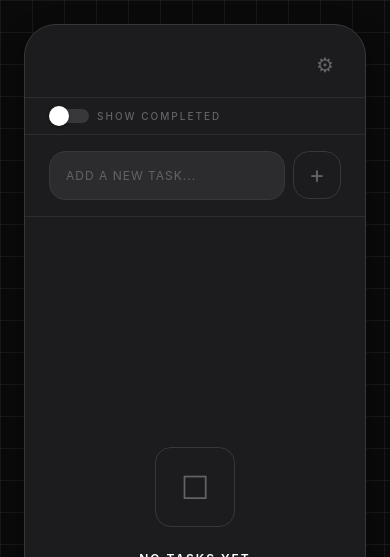
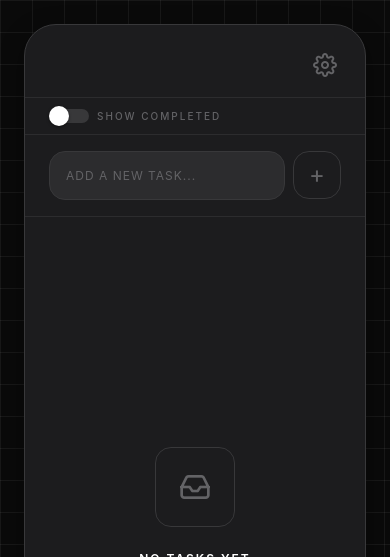
Before and after one commit to dh1011/mytasks, a React Native app: screen / in a window 390 px wide. Shown: the top 557 px of the page. Built offline with nearby package versions, Linux system fonts and the light colour scheme; what expo-notifications would draw is missing.

Commit message:
fix: resolve linting errors and apply design updates

```diff
--- a/App.tsx
+++ b/App.tsx
@@ -1,4 +1,5 @@
 import React, { useState } from 'react';
+import { Feather } from '@expo/vector-icons';
 import {
   View,
   Text,
@@ -97,7 +98,7 @@ export default function App() {
                     style={styles.settingsButton}
                     onPress={() => setShowSettings(true)}
                   >
-                    <Text style={styles.settingsIcon}>⚙</Text>
+                    <Feather name="settings" size={24} color={theme.colors.textMuted} />
                   </TouchableOpacity>
                 </View>
               </View>
@@ -247,10 +248,7 @@ const styles = StyleSheet.create({
     alignItems: 'center',
     justifyContent: 'center',
   },
-  settingsIcon: {
-    fontSize: theme.fontSize.xl,
-    color: theme.colors.textMuted,
-  },
+
   listContainer: {
     flex: 1,
   },
--- a/components/TaskItem.tsx
+++ b/components/TaskItem.tsx
@@ -1,4 +1,5 @@
 import React from 'react';
+import { Feather } from '@expo/vector-icons';
 import {
     View,
     Text,
@@ -18,7 +19,6 @@ interface TaskItemProps {
 
 import DateTimePicker, { DateTimePickerEvent } from '@react-native-community/datetimepicker';
 import { NotificationService } from '../services/NotificationService';
-import { Platform } from 'react-native';
 
 export function TaskItem({ task, onToggle, onUpdate, onDelete }: TaskItemProps) {
     const [scaleAnim] = React.useState(() => new Animated.Value(1));
@@ -74,7 +74,7 @@ export function TaskItem({ task, onToggle, onUpdate, onDelete }: TaskItemProps)
             >
                 {/* Linear iconography - thin outline checkbox */}
                 <View style={[styles.checkbox, task.completed && styles.checkboxCompleted]}>
-                    {task.completed && <Text style={styles.checkmark}>✓</Text>}
+                    {task.completed && <Feather name="check" size={12} color={theme.colors.background} strokeWidth={4} />}
                 </View>
                 <Text style={[styles.title, task.completed && styles.titleCompleted]}>
                     {task.title}
@@ -86,9 +86,13 @@ export function TaskItem({ task, onToggle, onUpdate, onDelete }: TaskItemProps)
                 onPress={handleReminderConfig}
             >
                 <View style={styles.reminderContainer}>
-                    <Text style={[styles.actionIcon, hasReminder && styles.activeIcon]}>
-                        {hasReminder ? '🔔' : '🔕'}
-                    </Text>
+                    <View style={styles.actionIconContainer}>
+                        {hasReminder ? (
+                            <Feather name="bell" size={16} color={theme.colors.primary} />
+                        ) : (
+                            <Feather name="bell-off" size={16} color={theme.colors.textMuted} />
+                        )}
+                    </View>
                     {hasReminder && (
                         <Text style={styles.reminderText}>
                             {new Date(task.reminderAt!).toLocaleTimeString([], { hour: '2-digit', minute: '2-digit' })}
@@ -111,7 +115,7 @@ export function TaskItem({ task, onToggle, onUpdate, onDelete }: TaskItemProps)
                 onPress={() => onDelete(task.id)}
                 hitSlop={{ top: 10, bottom: 10, left: 10, right: 10 }}
             >
-                <Text style={styles.deleteText}>×</Text>
+                <Feather name="x" size={20} color={theme.colors.textMuted} />
             </TouchableOpacity>
         </Animated.View>
     );
@@ -148,11 +152,6 @@ const styles = StyleSheet.create({
         backgroundColor: theme.colors.success,
         borderColor: theme.colors.success,
     },
-    checkmark: {
-        color: theme.colors.background,
-        fontSize: 12,
-        fontWeight: theme.fontWeight.bold,
-    },
     title: {
         flex: 1,
         fontSize: theme.fontSize.md,
@@ -168,12 +167,9 @@ const styles = StyleSheet.create({
         padding: theme.spacing.xs,
         marginLeft: theme.spacing.sm,
     },
-    actionIcon: {
-        fontSize: 18,
-        color: theme.colors.textMuted,
-    },
-    activeIcon: {
-        color: theme.colors.primary,
+    actionIconContainer: {
+        justifyContent: 'center',
+        alignItems: 'center',
     },
     reminderContainer: {
         flexDirection: 'row',
@@ -189,10 +185,4 @@ const styles = StyleSheet.create({
         padding: theme.spacing.xs,
         marginLeft: theme.spacing.sm,
     },
-    deleteText: {
-        fontSize: 20,
-        color: theme.colors.textMuted,
-        fontWeight: theme.fontWeight.regular,
-        lineHeight: 20,
-    },
 });
--- a/components/TaskList.tsx
+++ b/components/TaskList.tsx
@@ -1,4 +1,5 @@
 import React from 'react';
+import { Feather } from '@expo/vector-icons';
 import { View, Text, FlatList, StyleSheet } from 'react-native';
 import { Task } from '../types/Task';
 import { TaskItem } from './TaskItem';
@@ -16,7 +17,7 @@ export function TaskList({ tasks, onToggle, onUpdate, onDelete }: TaskListProps)
         return (
             <View style={styles.emptyContainer}>
                 <View style={styles.emptyIconContainer}>
-                    <Text style={styles.emptyIcon}>☐</Text>
+                    <Feather name="inbox" size={32} color={theme.colors.textMuted} />
                 </View>
                 <Text style={styles.emptyTitle}>NO TASKS YET</Text>
                 <Text style={styles.emptySubtitle}>
@@ -64,10 +65,7 @@ const styles = StyleSheet.create({
         justifyContent: 'center',
         marginBottom: theme.spacing.lg,
     },
-    emptyIcon: {
-        fontSize: 32,
-        color: theme.colors.textMuted,
-    },
+
     emptyTitle: {
         fontSize: theme.fontSize.sm,
         fontWeight: theme.fontWeight.semibold,
--- a/package.json
+++ b/package.json
@@ -16,6 +16,7 @@
     "preset": "jest-expo"
   },
   "dependencies": {
+    "@expo/vector-icons": "^15.0.3",
     "@react-native-async-storage/async-storage": "^2.2.0",
     "@react-native-community/datetimepicker": "8.4.4",
     "expo": "~54.0.32",
--- a/services/NotificationService.ts
+++ b/services/NotificationService.ts
@@ -1,5 +1,4 @@
 import * as Notifications from 'expo-notifications';
-import * as Device from 'expo-device';
 import { Platform } from 'react-native';
 
 // Configure notification handler
--- a/services/apiService.ts
+++ b/services/apiService.ts
@@ -97,10 +97,10 @@ export class ApiService {
     }
 
     async updateTask(id: string, updates: Partial<Task>): Promise<Task> {
-        const payload: any = {};
+        const payload: Partial<TaskRow> = {};
         if (updates.title !== undefined) payload.title = updates.title;
         if (updates.completed !== undefined) payload.completed = updates.completed;
-        if (updates.reminderAt !== undefined) payload.reminder_at = updates.reminderAt;
+        if (updates.reminderAt !== undefined) payload.reminder_at = updates.reminderAt ? updates.reminderAt.toISOString() : null;
 
         const response = await fetch(this.getUrl(`tasks?id=eq.${id}`), {
             method: 'PATCH',
```
Also changed, not shown: 1 other file (tests, documents, lock files or other folders).
